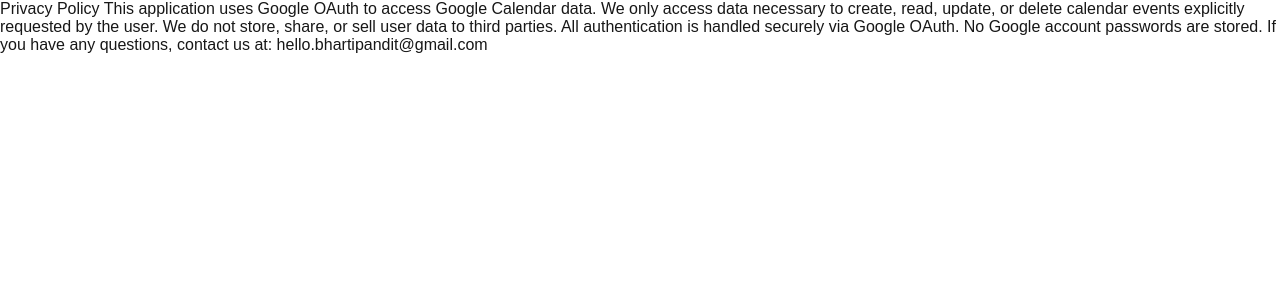
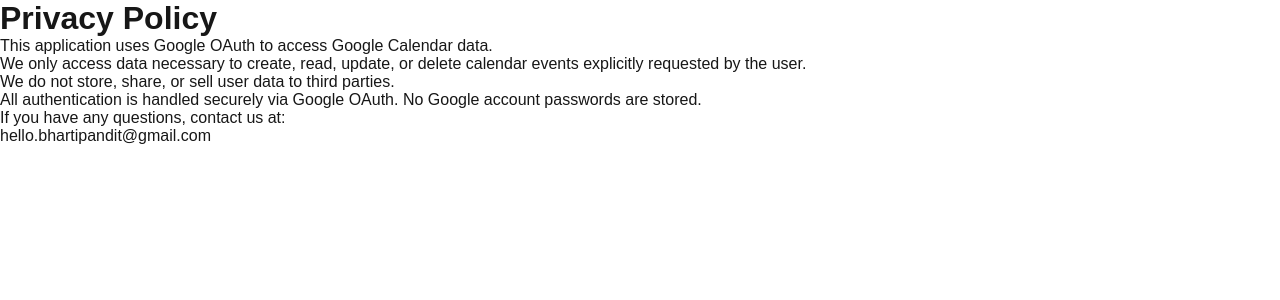
Before and after one commit to Bhartipandit/calendar-app, a Next.js app: page /privacy-policy in a window 1280 px wide. Shown: the top 300 px of the page. Built offline with nearby package versions, Linux system fonts and the light colour scheme.

Commit message:
main privacy policy

```diff
--- a/src/app/privacy-policy/page.tsx
+++ b/src/app/privacy-policy/page.tsx
@@ -1,18 +1,30 @@
 const PrivacyPolicyPage = () => {
   return (
     <>
-      <p>Privacy Policy This application uses Google OAuth to access Google
-      Calendar data.
+      <h1>Privacy Policy</h1>
 
-      We only access data necessary to create, read, update, or delete calendar events explicitly requested by the user.
+      <p>
+        This application uses Google OAuth to access Google Calendar data.
+      </p>
 
-      We do not store, share, or sell user data to third parties.
+      <p>
+        We only access data necessary to create, read, update, or delete calendar
+        events explicitly requested by the user.
+      </p>
 
-      All authentication is handled securely via Google OAuth.
-      No Google account passwords are stored.
+      <p>
+        We do not store, share, or sell user data to third parties.
+      </p>
 
-      If you have any questions, contact us at:
-      hello.bhartipandit@gmail.com
+      <p>
+        All authentication is handled securely via Google OAuth.
+        No Google account passwords are stored.
+      </p>
+
+      <p>
+        If you have any questions, contact us at:
+        <br />
+        hello.bhartipandit@gmail.com
       </p>
     </>
   );
```
Also changed, not shown: src/app/terms/page.tsx (+10 -3 lines).
